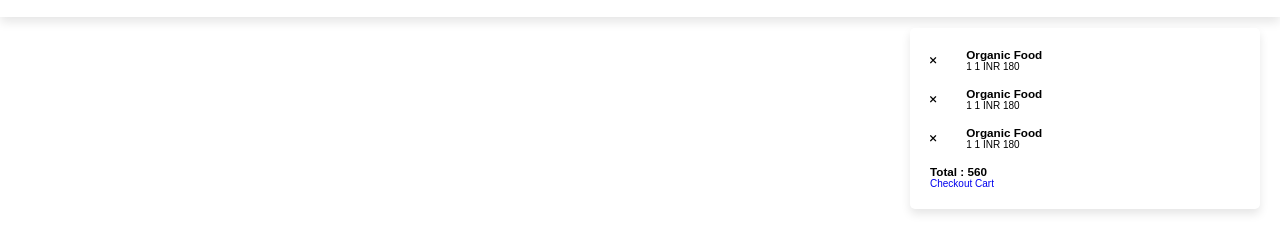
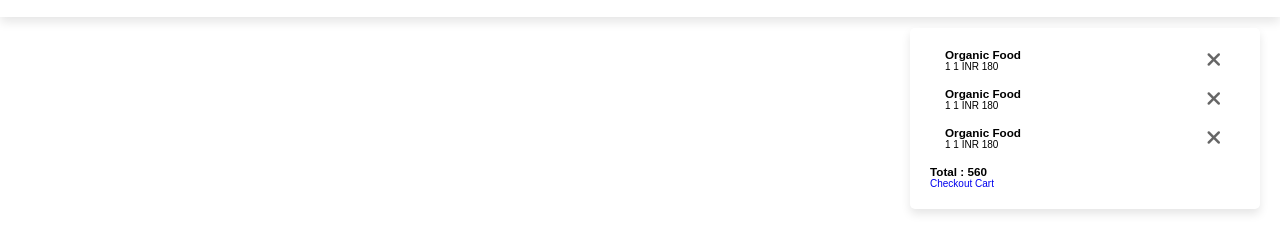
Before and after one commit to divyankbhalla/grocery-store, a plain HTML site: page index.html in a window 1280 px wide. Shown: the part 58-310 px from the top of the page. Drawn offline with Linux system fonts and the light colour scheme.

Commit message:
Update style.css

```diff
--- a/css/style.css
+++ b/css/style.css
@@ -139,3 +139,17 @@ html{
     margin-bottom: 1.5rem;
     position: relative;
 }
+
+.header .shopping-cart .box .fa-times{
+    position: absolute;
+    top: 50%;
+    right: 2rem;
+    transform: translateY(-50%);
+    font-size: 2rem;
+    color: var(--light-color);
+    cursor: pointer;
+}
+
+.header .shopping-cart .box .fa-times:hover{
+    color: var(--green);
+}
```
